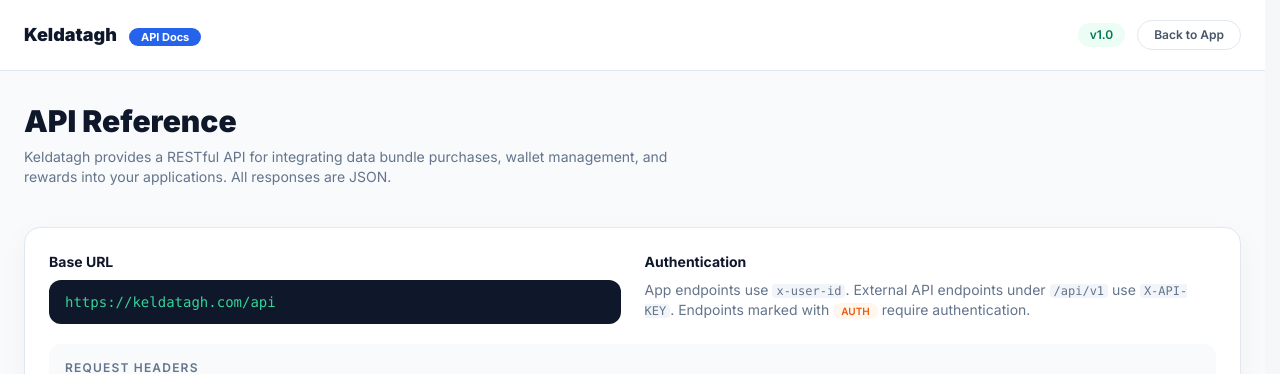
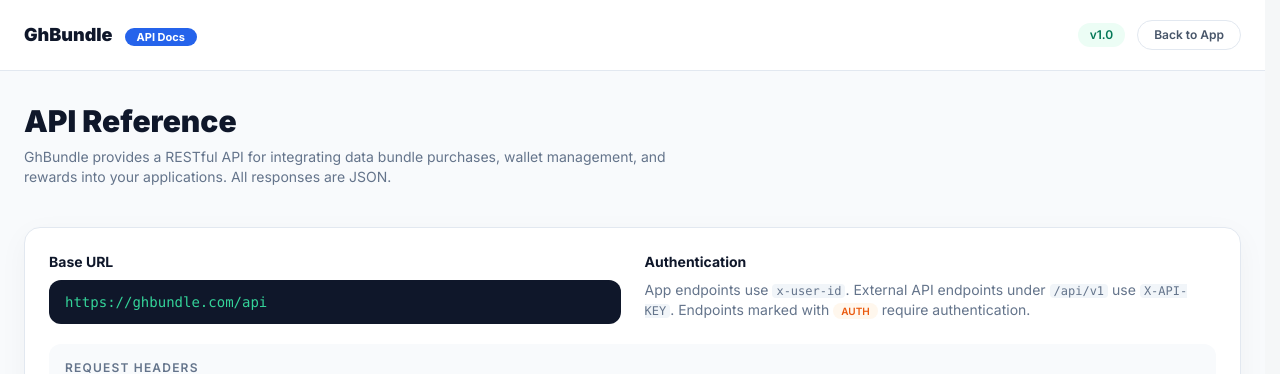
Before and after one commit to qwabs001/vickydata, a Next.js app: page /api-docs in a window 1280 px wide. Shown: the top 374 px of the page. Built offline with nearby package versions, Linux system fonts and the light colour scheme; no server answers; the database is empty.

Commit message:
Frontend brand/domain cleanup to GhBundle

```diff
--- a/src/frontend/app/(admin)/admin/settings/payments/page.tsx
+++ b/src/frontend/app/(admin)/admin/settings/payments/page.tsx
@@ -26,7 +26,7 @@
   const [loading, setLoading] = useState(true);
   const [paystackSaved, setPaystackSaved] = useState<string | null>(null);
   const [moolreSaved, setMoolreSaved] = useState<string | null>(null);
-  const appUrl = typeof window !== "undefined" ? window.location.origin : process.env.NEXT_PUBLIC_APP_URL ?? "https://keldatagh.com";
+  const appUrl = typeof window !== "undefined" ? window.location.origin : process.env.NEXT_PUBLIC_APP_URL ?? "https://ghbundle.com";
   const callbackUrl = `${appUrl.replace(/\/$/, "")}/api/payments/moolre/callback`;
 
   const loadSettings = useCallback(async () => {
--- a/src/frontend/app/(admin)/admin/settings/theme/page.tsx
+++ b/src/frontend/app/(admin)/admin/settings/theme/page.tsx
@@ -537,7 +537,7 @@
                   <input
                     value={contact.email}
                     onChange={(e) => setContact((prev) => ({ ...prev, email: e.target.value }))}
-                    placeholder="support@keldatagh.com"
+                    placeholder="support@ghbundle.com"
                     className="mt-2 w-full rounded-xl border border-slate-200 bg-[#f8fafc] px-4 py-3 text-sm text-slate-700 outline-none focus:border-slate-300"
                   />
                 </div>
--- a/src/frontend/app/(agent)/agent/api/page.tsx
+++ b/src/frontend/app/(agent)/agent/api/page.tsx
@@ -17,7 +17,7 @@
   createdAt: string;
 };
 
-const BASE_URL = "https://keldatagh.com/api/v1";
+const BASE_URL = "https://ghbundle.com/api/v1";
 
 export default function AgentApiPage() {
   const { user } = useAuth();
--- a/src/frontend/app/api-docs/page.tsx
+++ b/src/frontend/app/api-docs/page.tsx
@@ -485,7 +485,7 @@
         params: `userId=xxx        (required) The user ID`,
         responseBody: `{
   "referralCode": "abc123",
-  "referralLink": "https://keldatagh.com?ref=abc123"
+  "referralLink": "https://ghbundle.com?ref=abc123"
 }`
       }
     ]
@@ -690,7 +690,7 @@
         <div className="mx-auto flex max-w-7xl items-center justify-between px-6 py-5">
           <div>
             <Link href="/" className="text-lg font-black text-[#0f172a]">
-              Keldatagh
+              GhBundle
             </Link>
             <span className="ml-3 rounded-full bg-[#2563eb] px-3 py-0.5 text-[11px] font-bold text-white">
               API Docs
@@ -715,7 +715,7 @@
         <div className="mb-10">
           <h1 className="text-3xl font-black text-[#0f172a]">API Reference</h1>
           <p className="mt-2 max-w-2xl text-sm text-slate-500">
-            Keldatagh provides a RESTful API for integrating data bundle purchases, wallet management, and
+            GhBundle provides a RESTful API for integrating data bundle purchases, wallet management, and
             rewards into your applications. All responses are JSON.
           </p>
         </div>
@@ -726,7 +726,7 @@
             <div>
               <h3 className="text-sm font-bold text-slate-900">Base URL</h3>
               <code className="mt-2 block rounded-xl bg-slate-900 px-4 py-3 text-sm text-emerald-400">
-                https://keldatagh.com/api
+                https://ghbundle.com/api
               </code>
             </div>
             <div>
@@ -908,7 +908,7 @@
       {/* ── Footer ── */}
       <footer className="mt-12 border-t border-slate-200 bg-white">
         <div className="mx-auto max-w-7xl px-6 py-8 text-center text-xs text-slate-400">
-          &copy; {new Date().getFullYear()} Keldatagh. All rights reserved.
+          &copy; {new Date().getFullYear()} GhBundle. All rights reserved.
         </div>
       </footer>
     </div>
--- a/src/frontend/app/offers/page.tsx
+++ b/src/frontend/app/offers/page.tsx
@@ -3,7 +3,7 @@
 
 export const metadata: Metadata = {
   title: "Offers",
-  description: "Discover the best data bundle offers in Ghana. Save more with Keldatagh.",
+  description: "Discover the best data bundle offers in Ghana. Save more with GhBundle.",
   alternates: { canonical: "/offers" }
 };
 
@@ -12,7 +12,7 @@
     <div className="min-h-screen bg-[#f6f8fb]">
       <div className="mx-auto max-w-5xl px-6 py-16">
         <div className="rounded-3xl border border-slate-200 bg-white p-8 shadow-[0_18px_40px_rgba(15,23,42,0.08)]">
-          <p className="text-xs font-semibold uppercase tracking-[0.2em] text-slate-400">Keldatagh Offers</p>
+          <p className="text-xs font-semibold uppercase tracking-[0.2em] text-slate-400">GhBundle Offers</p>
           <h1 className="mt-3 text-3xl font-black text-[#0f172a] md:text-4xl">
             Buy Cheap Data Bundles in Ghana
           </h1>
--- a/src/frontend/app/pricing/page.tsx
+++ b/src/frontend/app/pricing/page.tsx
@@ -3,7 +3,7 @@
 
 export const metadata: Metadata = {
   title: "Pricing",
-  description: "Compare data bundle prices in Ghana and buy cheap data instantly with Keldatagh.",
+  description: "Compare data bundle prices in Ghana and buy cheap data instantly with GhBundle.",
   alternates: { canonical: "/pricing" }
 };
 
@@ -17,7 +17,7 @@
             Data Bundle Prices That Save You More
           </h1>
           <p className="mt-3 text-sm text-slate-600 md:text-base">
-            Keldatagh gives you competitive pricing across all major Ghana networks. Check the latest bundle prices and buy in seconds.
+            GhBundle gives you competitive pricing across all major Ghana networks. Check the latest bundle prices and buy in seconds.
           </p>
 
           <div className="mt-6 grid gap-4 md:grid-cols-2">
--- a/src/frontend/components/landing/Theme5.tsx
+++ b/src/frontend/components/landing/Theme5.tsx
@@ -108,7 +108,7 @@
   const { plans, loading: plansLoading } = useAllDataPlans();
 
   const primaryColor = accent || primary || "#f5c63d";
-  const brandName = "Keldatagh";
+  const brandName = "GhBundle";
 
   const primaryRgb = useMemo(() => {
     const fallback = { r: 245, g: 198, b: 61 };
@@ -797,7 +797,7 @@
       </main>
 
       <footer className="border-t border-[#e8e2d7] bg-[#f8f6f3] py-4 text-center text-xs text-[#887f72] md:py-3">
-        copyright 2026 - Keldatagh
+        copyright 2026 - GhBundle
       </footer>
 
       <div className="fixed inset-x-0 bottom-0 z-40 border-t border-[#e8e2d7] bg-[#f8f7f4]/95 px-4 pb-[calc(0.75rem+env(safe-area-inset-bottom))] pt-3 backdrop-blur md:hidden">
--- a/src/frontend/components/landing/WelcomeSection.tsx
+++ b/src/frontend/components/landing/WelcomeSection.tsx
@@ -9,7 +9,7 @@
         Instant Delivery
       </div>
       <h1 className="text-5xl font-black leading-[1.1] tracking-tight text-[#0d131c] md:text-6xl">
-        WELCOME TO <span className="text-primary">KELDATAGH</span>
+        WELCOME TO <span className="text-primary">GHBUNDLE</span>
       </h1>
       <p className="text-lg font-medium text-gray-600">
         The fastest way to top up your mobile data in Ghana. Secure, instant, and reliable.
```
